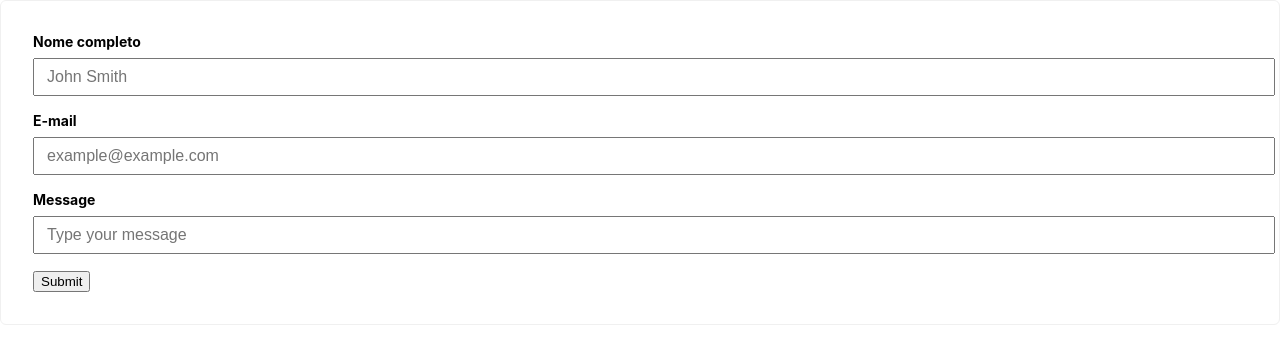
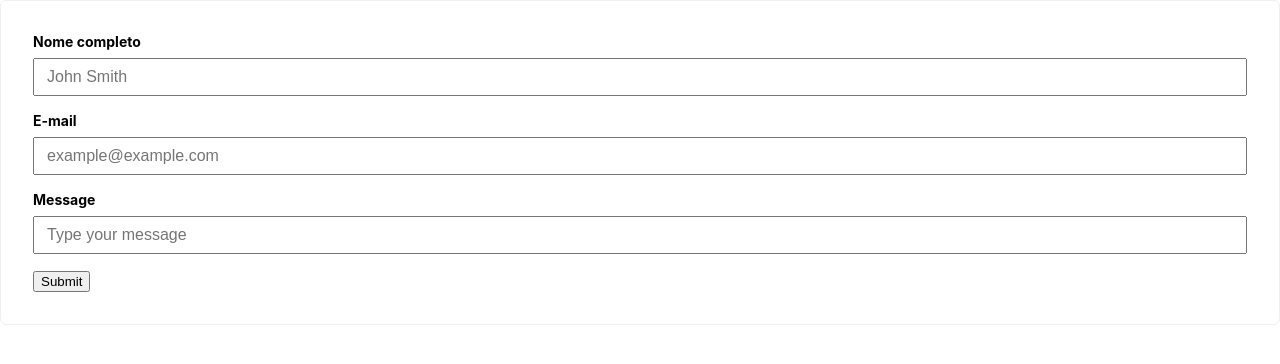
Before and after one commit to ligiaas/feedback-form, a React (Create React App) app: page / in a window 1280 px wide. Shown: the top 364 px of the page. Built offline with nearby package versions, Linux system fonts and the light colour scheme.

Commit message:
style: fixing input width

```diff
--- a/src/components/FormInput/styles.css
+++ b/src/components/FormInput/styles.css
@@ -15,6 +15,7 @@
 
 .FormInput {
   margin-bottom: 1rem;
+  width: -webkit-fill-available;
 }
 
 .FormInput label {
@@ -27,6 +28,6 @@
 .FormInput input {
   padding: 0.5rem 0.75rem;
   position: relative;
-  width: 100%;
+  width: inherit;
   font-size: 1rem;
 }
```
